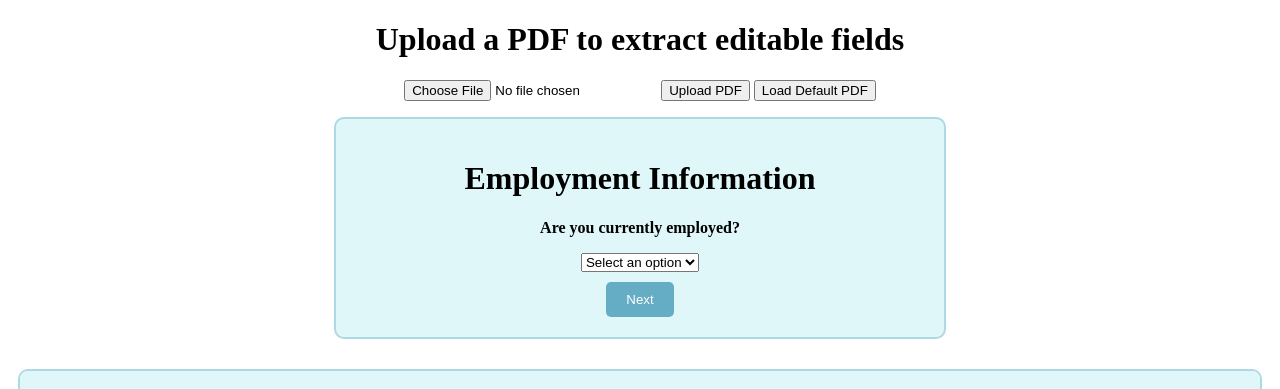
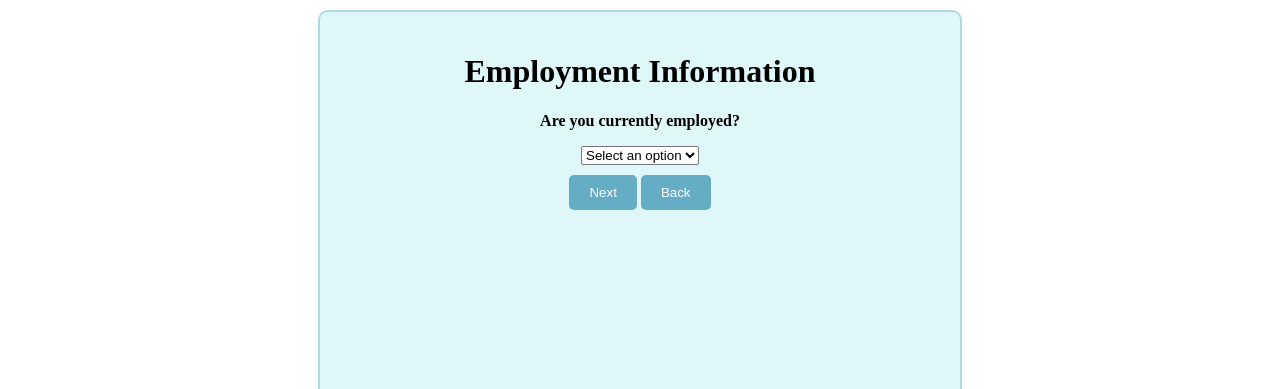
Before and after one commit to adam01140/rob, a website: page index.html in a window 1280 px wide. Both pictures are taken after a click on the button "Next". Shown: the top 389 px of the page. Drawn offline with Linux system fonts and the light colour scheme; no server answers.

Commit message:
back button

```diff
--- a/index.html
+++ b/index.html
@@ -6,6 +6,12 @@
 </head>
 
 <style>
+
+
+
+
+
+
     .container {
         display: flex;
         justify-content: space-around;
@@ -13,16 +19,18 @@
         margin-top: 20px;
     }
 
-    #questions{
+    #questions {
     border: 2px solid lightblue; /* Set the border color */
     border-radius: 10px;        /* Rounded corners */
     padding: 20px;              /* Some padding inside the border */
     margin: 10px;               /* Margin outside the border */
     background-color: #e0f7fa;  /* Light blue background */
-        width: 45%;                 /* Control width */
-        height: 100%;              /* Set a fixed height */
-        overflow-y: auto;           /* Enable vertical scrolling */
+    width: 600px;               /* Fixed width */
+    height: 650px;              /* Fixed height */
+    overflow-y: auto;           /* Enable vertical scrolling for overflow */
+    overflow-x: hidden;         /* Hide horizontal overflow */
 }
+
 
 
 	.pdf-container {
@@ -61,6 +69,16 @@
         margin-top: 10px;
         cursor: pointer;
     }
+
+	.back-button {
+        background-color: #64adc4;  /* Match theme color */
+        color: #fff;
+        border: none;
+        border-radius: 5px;
+        padding: 10px 20px;
+        margin-top: 10px;
+        cursor: pointer;
+    }
 </style>
 
 
@@ -68,7 +86,7 @@
 <center>
 
 
-	<div id="develepor" >
+	<div id="develepor" style="display:none;">
 
 
     <h1>Upload a PDF to extract editable fields</h1>
@@ -79,21 +97,30 @@
 	<div id="edit" >
     <button id="editPDF" style="display:none;" onclick="editPDF()">Edit PDF</button>
 	</div>
-
+	<ul id="fieldList" ></ul>
 
 
 
 
 	</div>
 
-	 <ul id="fieldList" ></ul>
+
 
     <div id="questions">
         <div id="questions1">
-            <h1>Waive Court Fees Form</h1>
+            <h1>Welcome to Rob's Form Filler</h1>
+
+			<br>
+			<h2>
             <p><strong>What's your full name?</strong></p>
             <input type="text" id="PetitionerName1[0]" placeholder="Full Name"><br>
+
+			<!--
             <p><strong>What's your case number?</strong></p>
+
+			-->
+
+
             <input type="text" id="CaseNumber[0]" placeholder="Case Number"><br>
             <p><strong>What's your street address?</strong></p>
             <input type="text" id="PetitionerStrAddress[0]" placeholder="Street"><br>
@@ -102,8 +129,9 @@
             <input type="text" id="PetitionerZip[0]" placeholder="Zip"><br>
             <p><strong>What's your phone number?</strong></p>
             <input type="text" id="PetitionerTel[0]" placeholder="Phone Number"><br>
-            <br><br>
+            <br>
             <button class="next-button" onclick="goToNext('questions1', 'questions2')">Next</button>
+
 
         </div>
 
@@ -126,6 +154,8 @@
             </div>
             <br>
             <button class="next-button" onclick="goToNext('questions2', 'questions3')">Next</button>
+			<button class="back-button" onclick="goToPrevious('questions2', 'questions1')">Back</button>
+
         </div>
 
         <div id="questions3" style="display:none">
@@ -146,6 +176,7 @@
             </div>
             <br>
             <button class="next-button" onclick="handleLawyerNext()">Next</button>
+			<button class="back-button" onclick="goToPrevious('questions3', 'questions2')">Back</button>
         </div>
 
         <div id="questions4" style="display:none">
@@ -155,7 +186,7 @@
 
 
 
-
+<br><br>
 	<div class="pdf-container">
     <div id="pdfPreview" style="display:none">
         <iframe id="pdfFrame" style="width:100%; height:100%;"></iframe>
@@ -184,6 +215,16 @@
 
 
 
+function goToPrevious(currentDivId, prevDivId) {
+    var currentDiv = document.getElementById(currentDivId);
+    var prevDiv = document.getElementById(prevDivId);
+    if (!currentDiv || !prevDiv) {
+        console.error('One of the divs was not found.');
+        return;
+    }
+    currentDiv.style.display = 'none';
+    prevDiv.style.display = 'block';
+}
 
 
 
@@ -214,7 +255,7 @@
             lawyerInfoField.value = lawyerInfo;
         }
 
-		alert("hello")
+		//alert("hello")
         goToNext('questions3', 'questions4');
     }
 
@@ -362,6 +403,9 @@ data.fields.forEach(field => {
             var url = window.URL.createObjectURL(blob);
             document.getElementById('pdfFrame').src = url;
             document.getElementById('pdfPreview').style.display = 'block';
+
+			document.getElementById('pdfFrame2').src = url;
+            document.getElementById('pdfPreview2').style.display = 'block';
         })
         .catch(error => {
             console.error('Error updating PDF:', error);
```
Also changed, not shown: 1 other file. Lines whose indentation alone changed are shown as unchanged.
